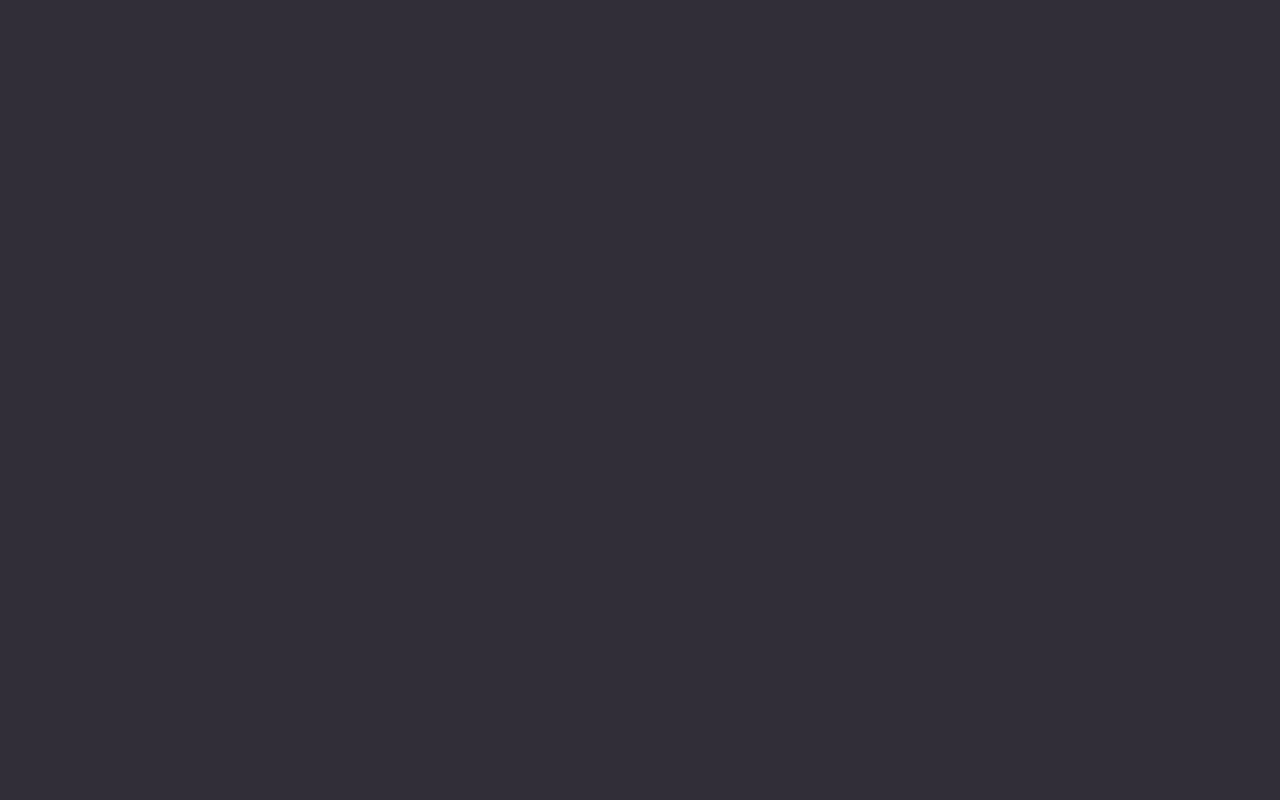
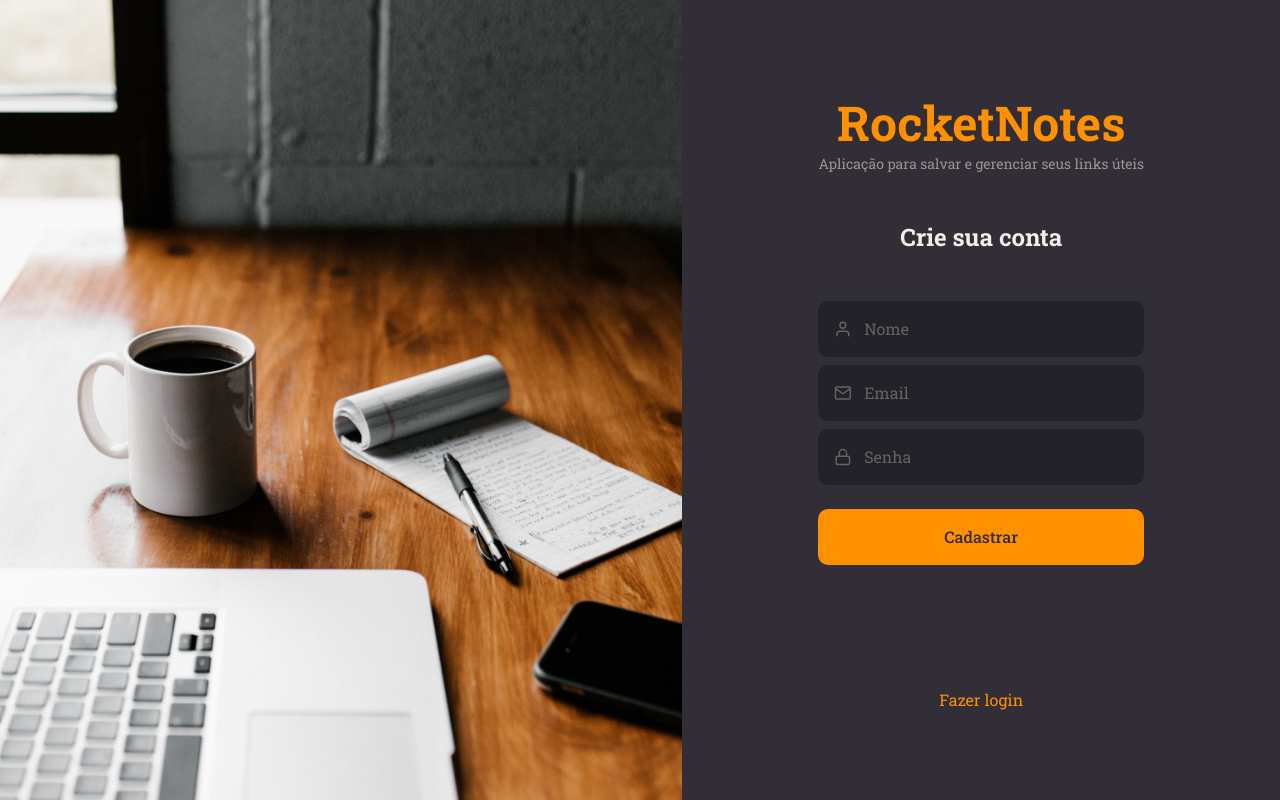
Before and after one commit to lucasandradegs/frontend-rocketnotes, a React (Vite) app: page /register in a window 1280 px wide. Before the commit this address had no page. Built offline with nearby package versions, Linux system fonts and the light colour scheme.

Commit message:
integrating the backend with frontend

```diff
--- a/package.json
+++ b/package.json
@@ -10,6 +10,7 @@
     "preview": "vite preview"
   },
   "dependencies": {
+    "axios": "^1.5.0",
     "react": "^18.2.0",
     "react-dom": "^18.2.0",
     "react-icons": "^4.10.1",
--- /dev/null
+++ b/src/hooks/auth.jsx
@@ -0,0 +1,19 @@
+import { createContext, useContext } from "react";
+
+export const AuthContext = createContext({})
+
+function AuthProvider({children}) {
+    return (
+        <AuthContext.Provider value={{name: 'Lucas', email: 'lucas@andrade.com'}}>
+            {children}
+        </AuthContext.Provider>
+    )
+}
+
+function useAuth(){
+    const context = useContext(AuthContext)
+
+    return context
+}
+
+export { AuthProvider, useAuth }
--- a/src/main.jsx
+++ b/src/main.jsx
@@ -3,6 +3,7 @@ import ReactDOM from 'react-dom/client'
 import { ThemeProvider } from 'styled-components'
 import theme from './pages/styles/theme'
 import GlobalStyles from './pages/styles/global'
+import { AuthProvider } from './hooks/auth'
 
 import { Routes } from './routes'
 
@@ -10,7 +11,9 @@ ReactDOM.createRoot(document.getElementById('root')).render(
   <React.StrictMode>
     <ThemeProvider theme={theme}>
       <GlobalStyles />
-      <Routes />
+      <AuthProvider>
+        <Routes />
+      </AuthProvider>
     </ThemeProvider>
   </React.StrictMode>,
 )
--- a/src/pages/SignIn/index.jsx
+++ b/src/pages/SignIn/index.jsx
@@ -1,11 +1,15 @@
 import { Background, Container, Form } from "./styles";
 import { Link } from "react-router-dom";
+import { useAuth } from "../../hooks/auth";
 
 import { Button } from '../../components/Button'
 import { Input } from '../../components/Input'
 import { FiMail, FiLock } from 'react-icons/fi'
 
 export function SignIn() {
+    const data = useAuth();
+    console.log("Meu contexto =>", data);
+
     return (
         <Container>
             <Form>
--- a/src/pages/SignUp/index.jsx
+++ b/src/pages/SignUp/index.jsx
@@ -1,11 +1,37 @@
+import { useState } from "react";
+import { api } from "../../services/api"
 import { Background, Container, Form } from "./styles";
-import { Link } from "react-router-dom";
-
+import { Link, useNavigate } from "react-router-dom";
 import { Button } from '../../components/Button'
 import { Input } from '../../components/Input'
 import { FiMail, FiLock, FiUser } from 'react-icons/fi'
 
 export function SignUp() {
+    const [name, setName] = useState("");
+    const [email, setEmail] = useState("");
+    const [password, setPassword] = useState("");
+
+    const navigate = useNavigate();
+
+    function handleSignUp() {
+        if(!name || !email || !password) {
+            return alert("Campos obrigatórios não preenchidos!")
+        }
+
+        api.post("/users", {name, email, password})
+        .then(() => {
+            alert("Usuário cadastrado com sucesso!");
+            navigate("/")
+        })
+        .catch(error => {
+            if(error.response) {
+                alert(error.response.data.message)
+            } else {
+                alert("Nâo foi possível cadastrar ")
+            }
+        })
+    }
+
     return (
         <Container>
 
@@ -20,21 +46,24 @@ export function SignUp() {
                     placeholder="Nome"
                     type="text"
                     icon={FiUser}
+                    onChange={e => setName(e.target.value)}
                 />
 
                 <Input
                     placeholder="Email"
                     type="text"
                     icon={FiMail}
+                    onChange={e => setEmail(e.target.value)}
                 />
 
                 <Input
                     placeholder="Senha"
                     type="password"
                     icon={FiLock}
+                    onChange={e => setPassword(e.target.value)}
                 />
 
-                <Button title="Cadastrar"/>
+                <Button title="Cadastrar" onClick={handleSignUp}/>
 
                 <Link to="/">Fazer login</Link>
             </Form>
--- a/src/routes/index.jsx
+++ b/src/routes/index.jsx
@@ -6,7 +6,7 @@ import { AuthRoutes } from "./auth.routes";
 export function Routes() {
     return (
         <BrowserRouter>
-            <AppRoutes />
+            <AuthRoutes />
         </BrowserRouter>
     )
 }
--- /dev/null
+++ b/src/services/api.js
@@ -0,0 +1,5 @@
+import axios from 'axios';
+
+export const api = axios.create({
+    baseURL: 'http://localhost:3000'
+})
```
Also changed, not shown: 1 other file (tests, documents, lock files or other folders).
